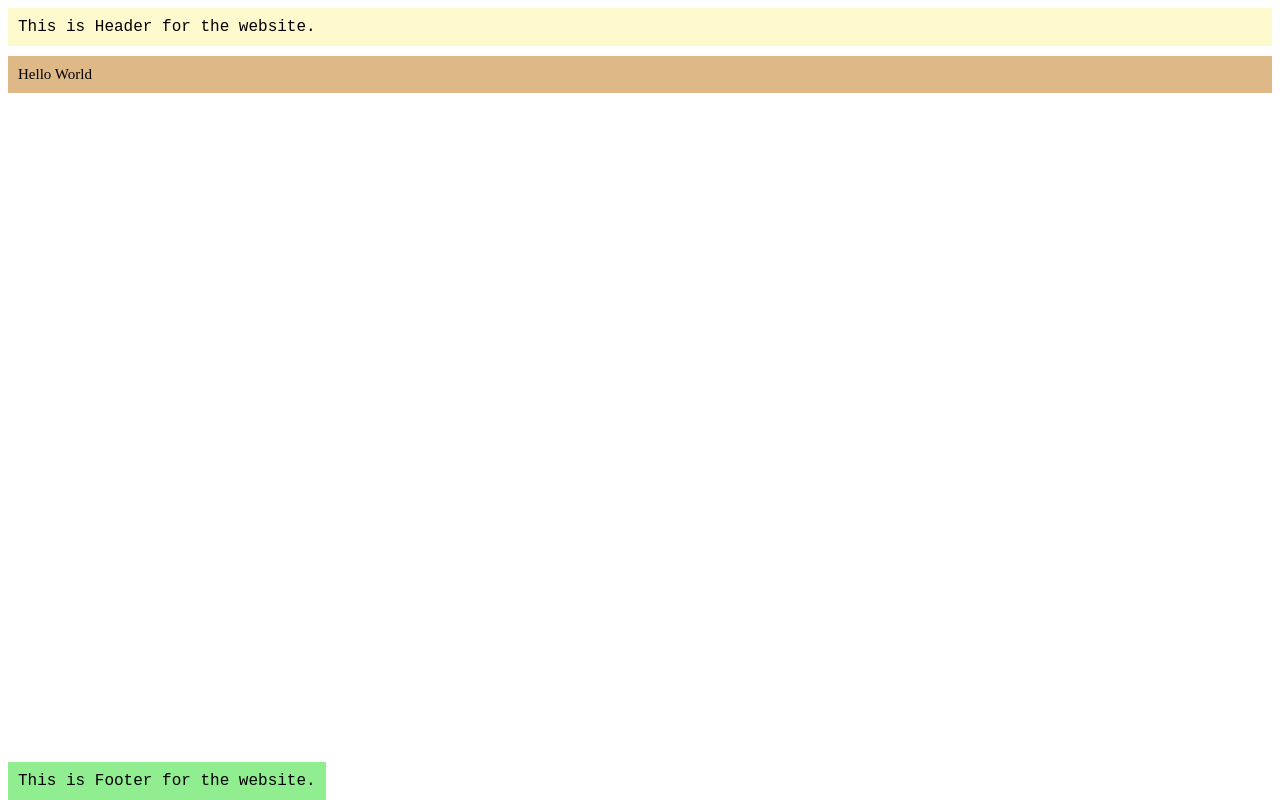
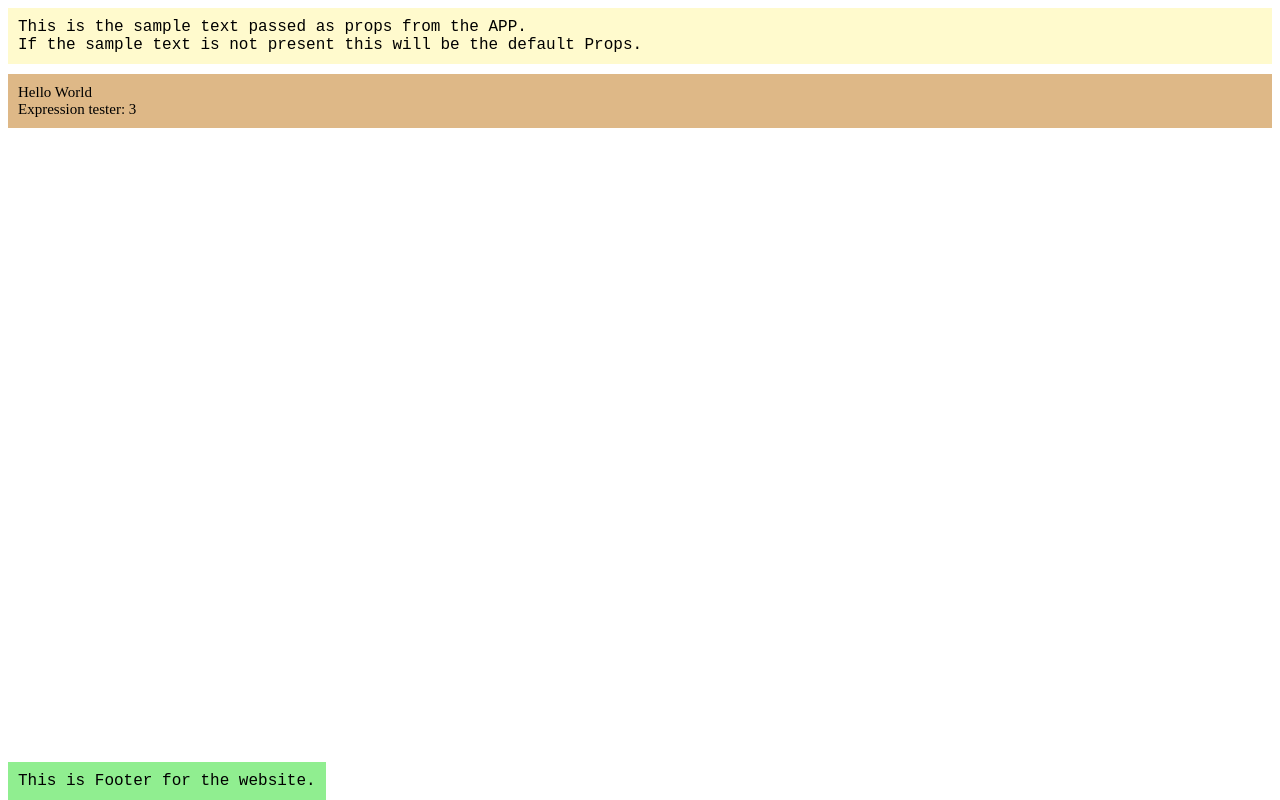
Before and after one commit to prashantvermaiiitb/simple-react-node-app, a React app: page / in a window 1280 px wide. Built offline with nearby package versions, Linux system fonts and the light colour scheme.

Commit message:
read me updated

```diff
--- a/src/js/App.js
+++ b/src/js/App.js
@@ -2,13 +2,25 @@ import React, { Component } from "react";
 import Header from "./components/header/Header";
 import Footer from "./components/footer/Footer";
 import { Content } from "./components/content/Content";
+
+/**
+ * CONCEPTS :-
+ * (1) How to make the child components ?
+ * (2) how to pass the Props to the child components like sampleText ?
+ * (3) How to pass the children to the child components like in Content?
+ * (4) What are the expressions and how they can be used like {1+2}?
+ */
 class App extends Component {
   render() {
     return (
       <div>
-        <Header />
+        <Header sampleText="This is the sample text passed as props from the APP." />
         <Content>
-          <div>Hello World</div>
+          <div>
+            <span>Hello World</span>
+            <br />
+            <span>Expression tester: {1 + 2}</span>
+          </div>
         </Content>
 
         <Footer />
--- a/src/js/components/content/Content.js
+++ b/src/js/components/content/Content.js
@@ -1,18 +1,54 @@
-import React from "react";
+import React, { useState, useEffect } from "react";
 import "./content.css";
+
 /**
- * Content class for the react page
+ * CONCEPTS :-
+ * (1) Functional Component
+ * (2) Using hooks for the Life-cycle management
+ * (3) Using state for setting the value of the props
+ * (4) Using react Children API to clone the react element and append the Props dynamically
+ * (5) @todo Manual rendering of the component forceUpdate() ?
  * @param {*} props
  */
+
+//create your forceUpdate hook
+// function useForceUpdate() {
+//   const [value, setValue] = useState(0); // integer state
+//   return () => setValue((value) => ++value); // update the state to force render
+// }
+
 export const Content = (props) => {
   /**
+   * Example of using the state in the functional component.
+   * Here we are trying to use the Hooks
+   */
+  const [className, setClassName] = useState("");
+
+  // call your hook here
+  // const forceUpdate = useForceUpdate();
+
+  /**
+   * Will be called on component DidMount / DiDUpdate as well
+   */
+  useEffect(() => {
+    console.log("UseEffect called for Content...");
+    setClassName("content");
+
+    return () => {
+      // cleanup
+    };
+  }, [""]);
+
+  /**
    * Runtime assign the property to the element which is className
+   * using "className" property in the state
    */
   return (
     <React.Fragment>
       {React.Children.map(props.children, function (child) {
-        return React.cloneElement(child, { className: "content" });
+        return React.cloneElement(child, { className: className });
       })}
+      {/* <button onClick={forceUpdate}>Click me</button> */}
     </React.Fragment>
   );
 };
--- a/src/js/components/footer/Footer.js
+++ b/src/js/components/footer/Footer.js
@@ -1,7 +1,9 @@
 import React from "react";
 import "./footer.css";
 /**
- * Footer component for the page.
+ * Concepts :-
+ * (1) Writing functional component
+ * (2) Using className props and css handling for this as well see the webpack config.
  */
 const Footer = () => {
   return <div className="footer">This is Footer for the website.</div>;
--- a/src/js/components/header/Header.js
+++ b/src/js/components/header/Header.js
@@ -1,16 +1,72 @@
 import React from "react";
+import PropTypes from "prop-types";
+import "./header.css";
+
 /**
- * Loading the Css here for the component.
- * Without proper loader code will not compile and will give errors.
- * For this we have to try the style-loader.
+ * CONCEPTS :-
+ * (1) Loading the CSS required for the component and webpack.config.js to be
+ *      checked for the Proper settings and loaders like style-loader / css-loader.
+ * (2) Class component created to show the Life-Cycle methods
+ * (3) Defining the Default Props and their values
+ * (4) Defining the PropTypes validation for the component
+ * (5) @todo Applying class Name dynamically from the webpack rather then hard coding.
+ * (6) Using state for loading the sampleText which we have got as props from the App.
  */
-import "./header.css";
+
+class Header extends React.Component {
+  /**
+   * Step-1
+   * @param {*} props
+   */
+  constructor(props) {
+    super(props);
+    console.log(`Constructor loading ...`);
+    this.state = {
+      sampleText: this.props.sampleText,
+    };
+  }
+  /**
+   * Step-2
+   * Error if static is not being used here
+   * @param {*} props
+   * @param {*} state
+   */
+  static getDerivedStateFromProps(props, state) {
+    console.log(`Derived states from props`);
+    console.log(props, state);
+    return state;
+  }
+  /**
+   * Step-3
+   */
+  render() {
+    console.log(`Rendering the component`);
+    return (
+      <div className="header">
+        <div>{this.state.sampleText}</div>
+        <div>{this.props.sampleText2}</div>
+      </div>
+    );
+  }
+}
 /**
- * Footer component for the page.
- * @todo applying class Name dynamically from the webpack rather then hard coding.
+ * Defining Default props
  */
-const Header = () => {
-  return <div className="header">This is Header for the website.</div>;
+Header.defaultProps = {
+  sampleText: `If the sample text is not present this will be the default Props.`,
+  /**
+   * IF we comment the below line of code Error will come in the code because this props has been defined
+   * as the required once.
+   */
+  sampleText2: `If the sample text is not present this will be the default Props.`,
+};
+
+/**
+ * Prop-type validation
+ */
+Header.propTypes = {
+  sampleText: PropTypes.string.isRequired,
+  sampleText2: PropTypes.string.isRequired,
 };
 
 export default Header;
--- a/src/js/main.js
+++ b/src/js/main.js
@@ -1,3 +1,6 @@
+/**
+ * CONCEPT :- How to import the component and get that appended in the DOM element.
+ */
 import React from "react";
 import ReactDOM from "react-dom";
 import App from "./App.js";
```
